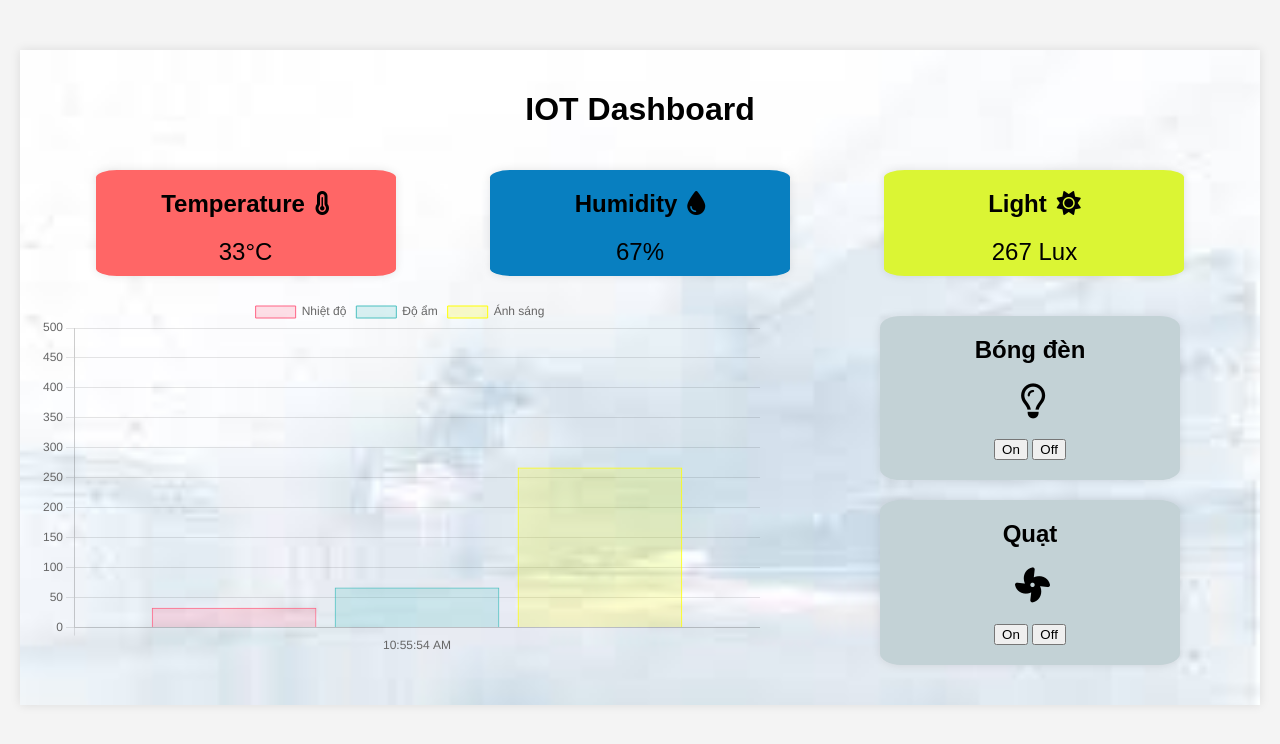
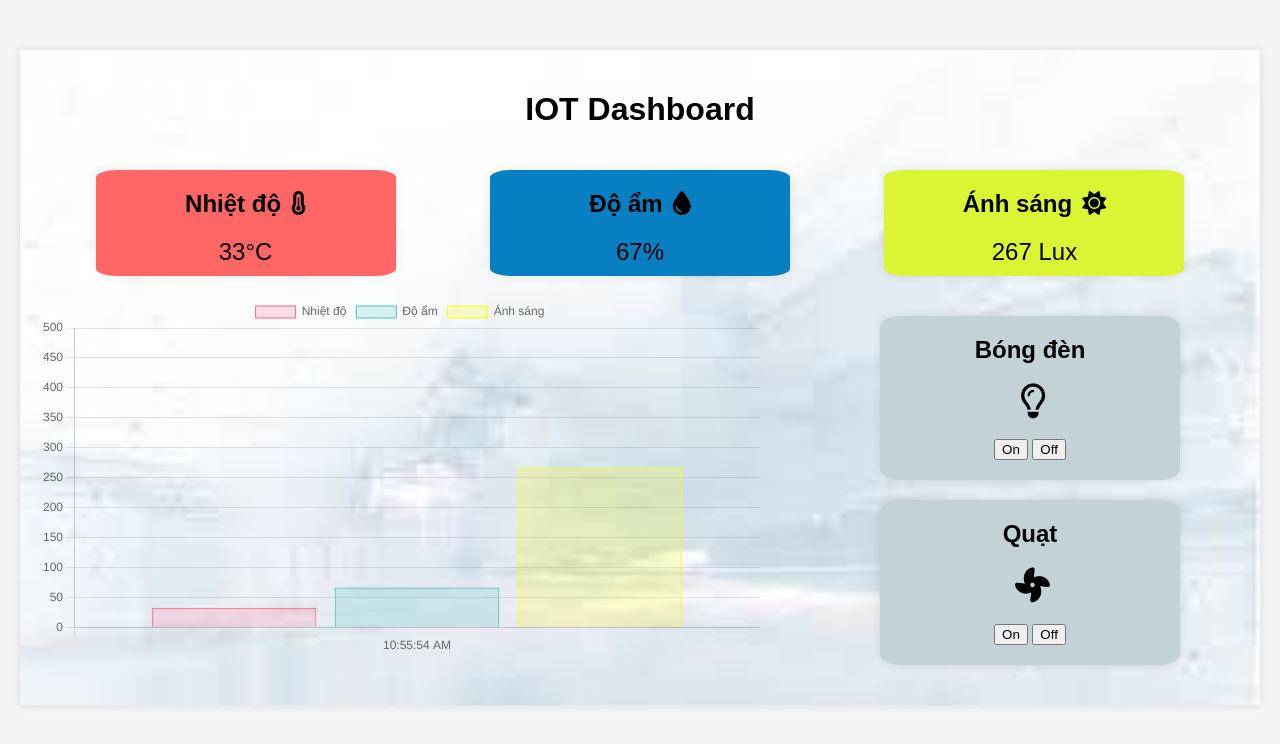
Before and after one commit to TrinhNgocLuc/IOT, a plain HTML site: page index.html in a window 1280 px wide. Drawn offline with nearby package versions, Linux system fonts and the light colour scheme; files that its build step writes are made by us from their sources; files whose address does not match are found by name.

Commit message:
Update index.html

```diff
--- a/index.html
+++ b/index.html
@@ -11,15 +11,15 @@
     <div class="container">
         <h1>IOT Dashboard</h1>
         <div class="sensor" id="temperature">
-            <h2>Temperature<i class=" fa-solid fa-temperature-three-quarters "></i></h2>
+            <h2>Nhiệt độ<i class=" fa-solid fa-temperature-three-quarters "></i></h2>
             <div class="value">25°C</div>
         </div>
         <div class="sensor" id="humidity">
-            <h2>Humidity<i class=" fa-solid fa-droplet "></i></h2>
+            <h2>Độ ẩm<i class=" fa-solid fa-droplet "></i></h2>
             <div class="value">50%</div>
         </div>
         <div class="sensor" id="light">
-            <h2>Light<i class=" fa-solid fa-sun "></i></h2>
+            <h2>Ánh sáng<i class=" fa-solid fa-sun "></i></h2>
             <div class="value">200 Lux</div>
         </div>
         <div class="mid">
```
